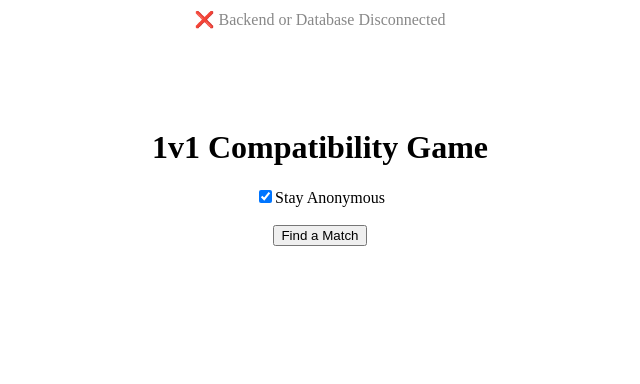
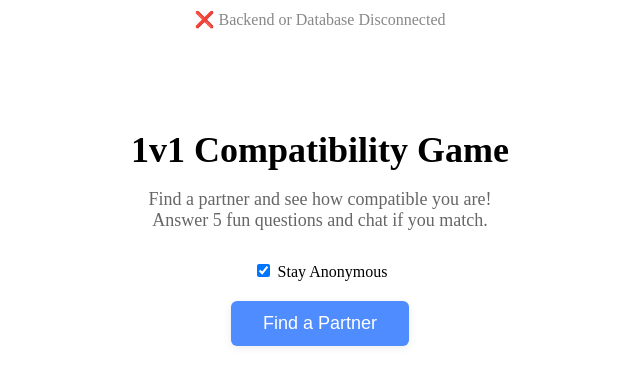
Before and after one commit to nikhilvitc/vhelp-game, a React app in the folder frontend/: page / in a window 1280 px wide. Shown: the top 384 px of the page, without its empty margins (320-960 px from the left). Built offline with nearby package versions, Linux system fonts and the light colour scheme; no server answers.

Commit message:
Improve Home UI: show Find a Partner on load

```diff
--- a/frontend/src/pages/Home.js
+++ b/frontend/src/pages/Home.js
@@ -12,12 +12,18 @@ export default function Home() {
 
   return (
     <div style={{ textAlign: 'center', marginTop: 100 }}>
-      <h1>1v1 Compatibility Game</h1>
-      <label>
+      <h1 style={{ fontSize: 36, marginBottom: 10 }}>1v1 Compatibility Game</h1>
+      <p style={{ fontSize: 18, color: '#666', marginBottom: 30 }}>
+        Find a partner and see how compatible you are!<br />
+        Answer 5 fun questions and chat if you match.
+      </p>
+      <div style={{ marginBottom: 20 }}>
+        <label style={{ fontSize: 16 }}>
           <input
             type="checkbox"
             checked={anonymous}
             onChange={() => setAnonymous(!anonymous)}
+            style={{ marginRight: 8 }}
           />
           Stay Anonymous
         </label>
@@ -27,11 +33,25 @@ export default function Home() {
             placeholder="Enter your name"
             value={name}
             onChange={e => setName(e.target.value)}
-          style={{ marginLeft: 10 }}
+            style={{ marginLeft: 10, padding: 6, fontSize: 16, borderRadius: 4, border: '1px solid #ccc' }}
           />
         )}
-      <br /><br />
-      <button onClick={handleStart}>Find a Match</button>
+      </div>
+      <button
+        onClick={handleStart}
+        style={{
+          padding: '12px 32px',
+          fontSize: 18,
+          background: '#4f8cff',
+          color: '#fff',
+          border: 'none',
+          borderRadius: 6,
+          cursor: 'pointer',
+          boxShadow: '0 2px 8px rgba(0,0,0,0.08)'
+        }}
+      >
+        Find a Partner
+      </button>
     </div>
   );
 }
```
Lines whose indentation alone changed are shown as unchanged.
